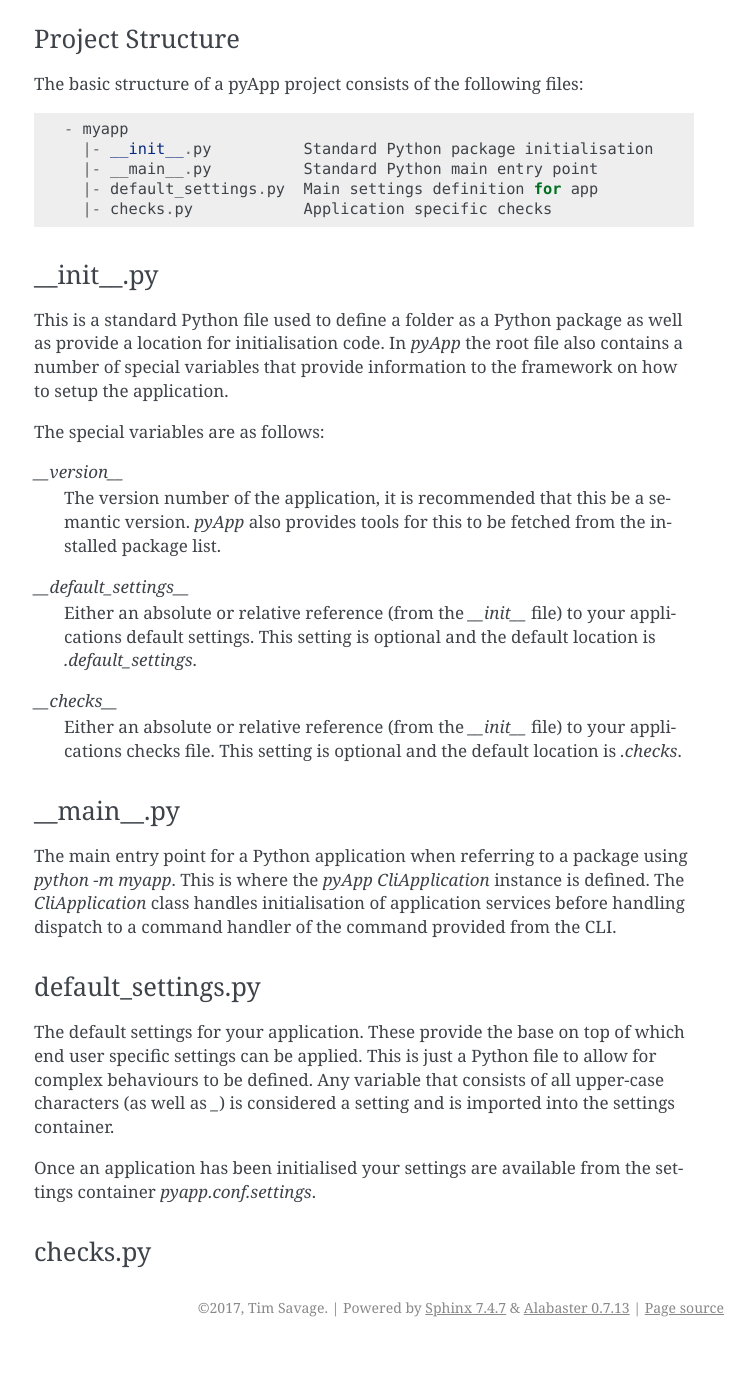
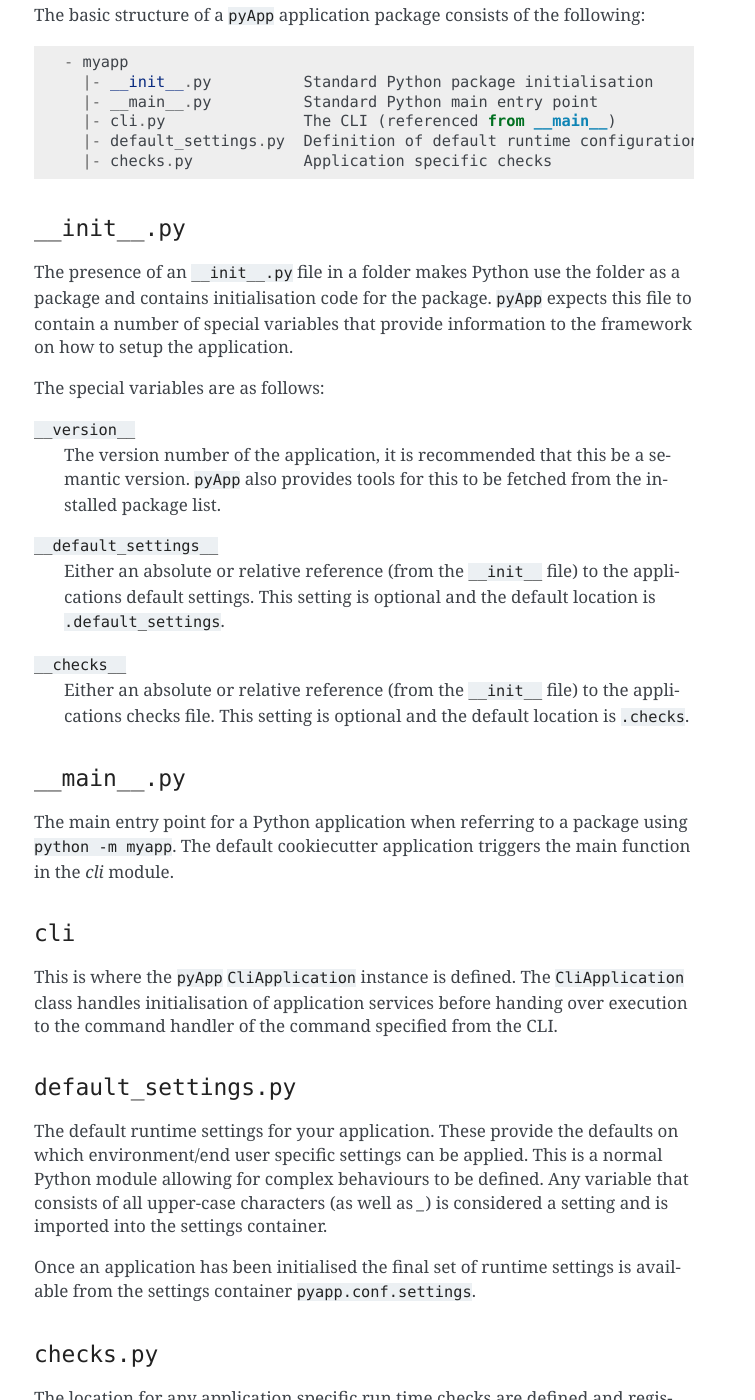
Before and after one commit to pyapp-org/pyapp, a Sphinx documentation site: the page built from docs/getting-started.rst, in a window 1280 px wide and 1400 px high, scrolled down 712 px. Shown: the whole window, without its empty margins (386-1141 px from the left). Built offline with Sphinx 7.4.7, drawn with Linux system fonts in a browser that asks for light colours; before the commit the page ends 2059 px from its top, so only the background shows below that; some of the changed text lies outside the part shown.

Commit message:
Updated getting started document

```diff
--- a/docs/getting-started.rst
+++ b/docs/getting-started.rst
@@ -2,25 +2,19 @@
 Getting Started
 ###############
 
-In this tutorial we will run through the basics of an application that uses
-`pyApp` and how to get yourself up and running.
+In this section we will run through the processes of building an application with
+``pyApp``.
 
+App Layout
+==========
 
-Installation
-============
+We'll start with a simple application that accepts input from the command line
+and combines it with a value from configuration.
 
-`pyApp` is available on PyPI to install using your favourite package management
-tool eg::
-
-    pip install pyapp
-
-
-Initial app
-===========
-
-There are a few requirements that come with a basic app. The easiest way to
-setup a basic app is to use the `pyApp` Cookiecutter and to generate a basic
-project.
+The default ``pyApp`` configuration makes a number of assumptions as to how your
+application is laid out, with each module within your application package
+fulfilling a specific purpose. The easiest way to setup a basic app is to use
+the ``pyApp`` Cookiecutter to generate an application.
 
 Install cookie-cutter from pip and use the template to start your initial
 project::
@@ -35,60 +29,74 @@
 Project Structure
 -----------------
 
-The basic structure of a pyApp project consists of the following files::
+The basic structure of a ``pyApp`` application package consists of the following::
 
     - myapp
       |- __init__.py          Standard Python package initialisation
       |- __main__.py          Standard Python main entry point
-      |- default_settings.py  Main settings definition for app
+      |- cli.py               The CLI (referenced from __main__)
+      |- default_settings.py  Definition of default runtime configuration
       |- checks.py            Application specific checks
 
 
-__init__.py
------------
+``__init__.py``
+---------------
 
-This is a standard Python file used to define a folder as a Python package as
-well as provide a location for initialisation code. In `pyApp` the root file
-also contains a number of special variables that provide information to the
-framework on how to setup the application.
+The presence of an ``__init__.py`` file in a folder makes Python use the folder
+as a package and contains initialisation code for the package. ``pyApp`` expects
+this file to contain a number of special variables that provide information to
+the framework on how to setup the application.
 
 The special variables are as follows:
 
-`__version__`
+``__version__``
     The version number of the application, it is recommended that this be a
-    semantic version. `pyApp` also provides tools for this to be fetched from
+    semantic version. ``pyApp`` also provides tools for this to be fetched from
     the installed package list.
 
-`__default_settings__`
-    Either an absolute or relative reference (from the `__init__` file) to your
+``__default_settings__``
+    Either an absolute or relative reference (from the ``__init__`` file) to the
     applications default settings. This setting is optional and the default
-    location is `.default_settings`.
+    location is ``.default_settings``.
 
-`__checks__`
-    Either an absolute or relative reference (from the `__init__` file) to your
+``__checks__``
+    Either an absolute or relative reference (from the ``__init__`` file) to the
     applications checks file. This setting is optional and the default location
-    is `.checks`.
+    is ``.checks``.
 
-__main__.py
------------
+``__main__.py``
+---------------
 
 The main entry point for a Python application when referring to a package using
-`python -m myapp`. This is where the `pyApp` `CliApplication` instance is
-defined. The `CliApplication` class handles initialisation of application
-services before handling dispatch to a command handler of the command provided
-from the CLI.
+``python -m myapp``. The default cookiecutter application triggers the main
+function in the *cli* module.
 
-default_settings.py
--------------------
+``cli``
+-------
 
-The default settings for your application. These provide the base on top of
-which end user specific settings can be applied. This is just a Python file to
-allow for complex behaviours to be defined. Any variable that consists of all
-upper-case characters (as well as `_`) is considered a setting and is imported
-into the settings container.
+This is where the ``pyApp`` ``CliApplication`` instance is defined. The
+``CliApplication`` class handles initialisation of application services before
+handing over execution to the command handler of the command specified from the
+CLI.
 
-Once an application has been initialised your settings are available from the
-settings container `pyapp.conf.settings`.
+``default_settings.py``
+-----------------------
 
-checks.py
----------
+The default runtime settings for your application. These provide the defaults on
+which environment/end user specific settings can be applied. This is a normal
+Python module allowing for complex behaviours to be defined. Any variable that
+consists of all upper-case characters (as well as `_`) is considered a setting
+and is imported into the settings container.
+
+Once an application has been initialised the final set of runtime settings is
+available from the settings container ``pyapp.conf.settings``.
+
+``checks.py``
+-------------
+
+The location for any application specific run time checks are defined and
+registered. Checks allow your application to ensure configuration is correct or
+to confirm aspects of the runtime environment are as they are expected to be.
+This can included confirming access to a database or other services. These are
+invaluable post deployment to confirm a successful deployment or to diagnose
+problems.
```
